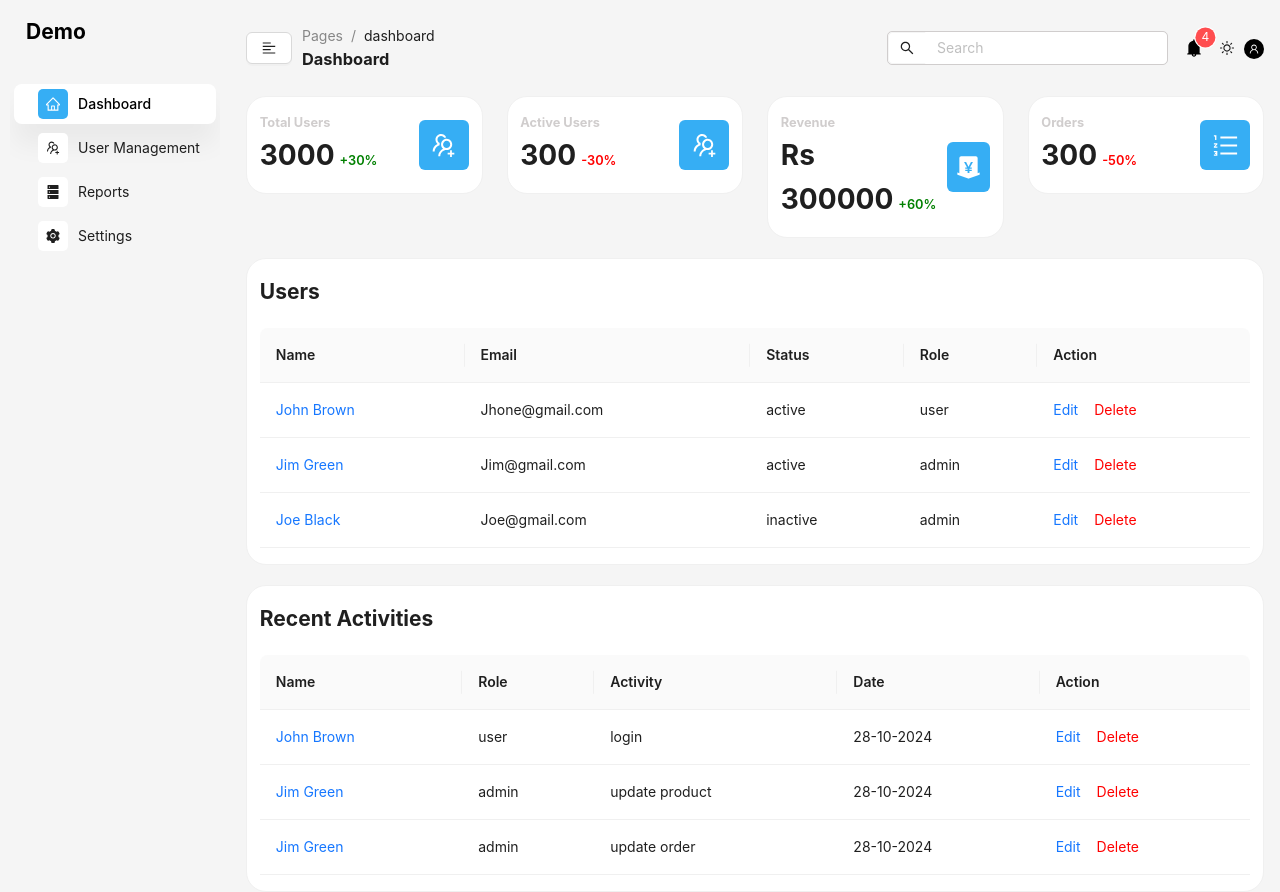
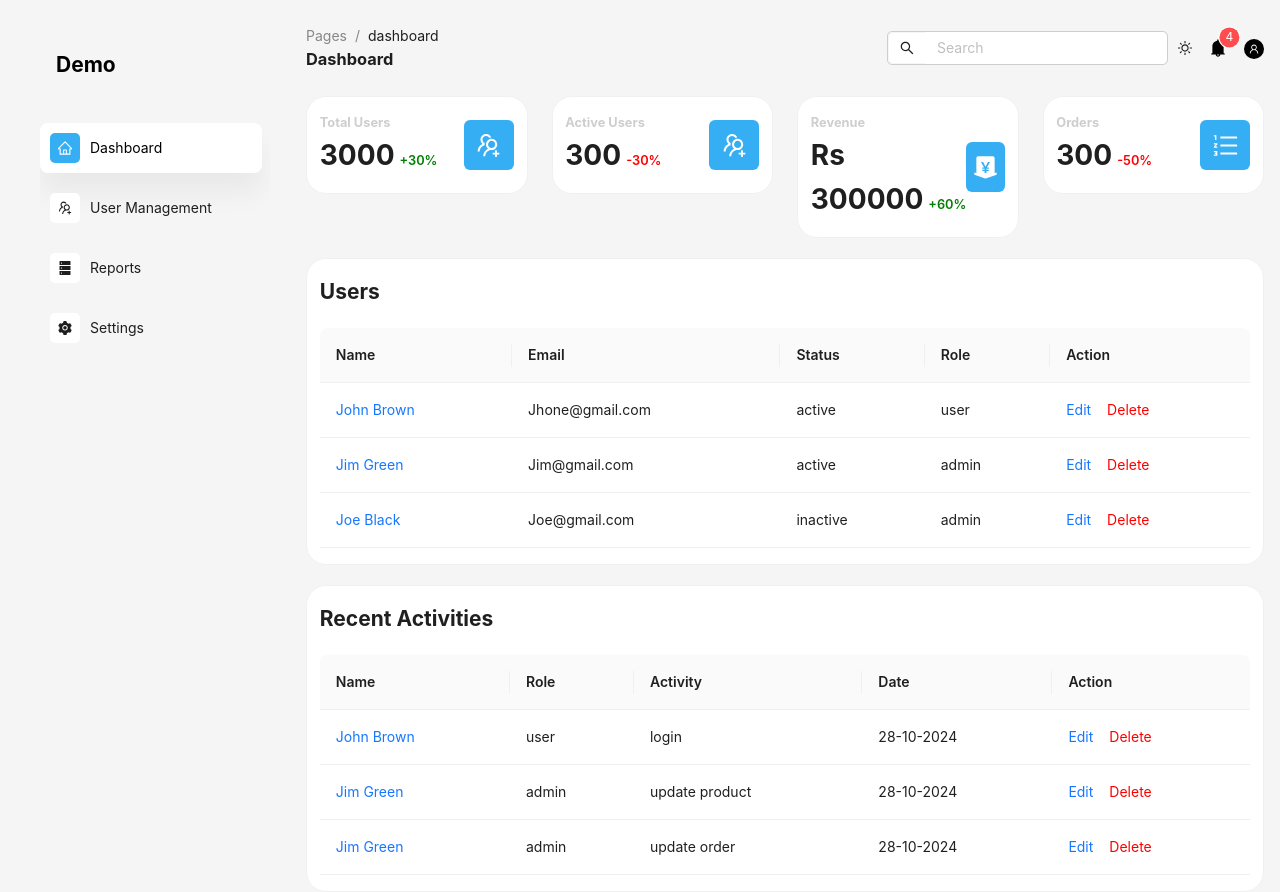
Before and after one commit to arbabhsiddiqui/ant-dashboard-theme, a React (Vite) app: page / in a window 1280 px wide. Built offline with nearby package versions, Linux system fonts and the light colour scheme.

Commit message:
update sidebar to drawer to fix responsive issue

```diff
--- a/src/components/Header/Header.component.jsx
+++ b/src/components/Header/Header.component.jsx
@@ -54,7 +54,7 @@ const items = [
   },
 ];
 
-const Header = ({ collapsed, setCollapsed, isDarkMode, handleThemeSwitch }) => {
+const Header = ({ handleDrawerToggle, isDarkMode, handleThemeToggle }) => {
   const [unFilterUserData, setUnFilterUserData] = useState([]);
 
   const [searchUser, setSearchUser] = useState('');
@@ -89,11 +89,7 @@ const Header = ({ collapsed, setCollapsed, isDarkMode, handleThemeSwitch }) => {
   return (
     <AntHeader className='c-header'>
       <div className='c-header__title-area'>
-        <Button
-          onClick={() => {
-            setCollapsed(!collapsed);
-          }}
-        >
+        <Button onClick={handleDrawerToggle}>
           <AlignLeftOutlined />
         </Button>
 
@@ -123,6 +119,15 @@ const Header = ({ collapsed, setCollapsed, isDarkMode, handleThemeSwitch }) => {
           />
         </Space.Compact>
 
+        <MoonOutlined
+          onClick={() => handleThemeToggle()}
+          className={`${!isDarkMode ? 'd-none' : ''}`}
+        />
+        <SunOutlined
+          onClick={() => handleThemeToggle()}
+          className={`${isDarkMode ? 'd-none' : ''}`}
+        />
+
         <Badge
           className='hover'
           count={4}
@@ -132,15 +137,6 @@ const Header = ({ collapsed, setCollapsed, isDarkMode, handleThemeSwitch }) => {
             icon={<BellFilled />}
           />
         </Badge>
-
-        <MoonOutlined
-          onClick={() => handleThemeSwitch()}
-          className={`${!isDarkMode ? 'd-none' : ''}`}
-        />
-        <SunOutlined
-          onClick={() => handleThemeSwitch()}
-          className={`${isDarkMode ? 'd-none' : ''}`}
-        />
 
         <Dropdown
           menu={{
--- a/src/components/Header/Header.style.scss
+++ b/src/components/Header/Header.style.scss
@@ -22,6 +22,13 @@
     display: flex;
     gap: 10px;
     align-items: center;
+
+    @media only screen and (min-width: 769px) {
+      .ant-btn {
+        display: none;
+      }
+    }
+
     .title {
       display: flex;
       justify-content: flex-start;
--- a/src/components/LayoutHandler/LayoutHandler.component.jsx
+++ b/src/components/LayoutHandler/LayoutHandler.component.jsx
@@ -1,4 +1,4 @@
-import { Flex, Layout, ConfigProvider, theme } from 'antd';
+import { Flex, Layout, ConfigProvider, theme, Drawer } from 'antd';
 import { Outlet } from 'react-router-dom';
 
 // local imports
@@ -7,19 +7,23 @@ import SideBar from '../SideBar/SideBar.component';
 
 import './LayoutHandler.style.scss';
 import { useState } from 'react';
+import Menus from '../Menus/Menus.compoent';
 
 const LayoutHandler = () => {
-  const [collapsed, setCollapsed] = useState(false);
+  const [isDarkMode, setIsDarkMode] = useState(false);
+  const [isDrawerOpen, setIsDrawerOpen] = useState(false);
 
-  const [isDarkMode, setIsDarkMode] = useState(false);
-
-  const handleThemeSwitch = () => {
+  const handleThemeToggle = () => {
     setIsDarkMode(!isDarkMode);
     if (!isDarkMode) {
       document.body.setAttribute('data-theme', 'dark');
     } else {
       document.body.removeAttribute('data-theme');
     }
+  };
+
+  const handleDrawerToggle = () => {
+    setIsDrawerOpen(true);
   };
 
   return (
@@ -34,17 +38,26 @@ const LayoutHandler = () => {
         wrap
       >
         <Layout className='c-layout'>
-          <SideBar
-            collapsed={collapsed}
-            setCollapsed={setCollapsed}
-          />
+          <Drawer
+            title='Demo'
+            placement='left'
+            closable={false}
+            onClose={() => {
+              setIsDrawerOpen(false);
+            }}
+            open={isDrawerOpen}
+            key={'left'}
+            width={250}
+          >
+            <Menus />
+          </Drawer>
+          <SideBar />
 
           <Layout>
             <Header
-              collapsed={collapsed}
-              setCollapsed={setCollapsed}
+              handleDrawerToggle={handleDrawerToggle}
               isDarkMode={isDarkMode}
-              handleThemeSwitch={handleThemeSwitch}
+              handleThemeToggle={handleThemeToggle}
             />
             <main className='c-layout__content-area'>
               <Outlet />
--- /dev/null
+++ b/src/components/Menus/Menus.compoent.jsx
@@ -0,0 +1,49 @@
+import { Menu } from 'antd';
+import { Link } from 'react-router-dom';
+import {
+  DatabaseFilled,
+  HomeOutlined,
+  SettingFilled,
+  UsergroupAddOutlined,
+} from '@ant-design/icons';
+
+// local imports
+
+// Define menu items array
+const menuItems = [
+  {
+    key: 'home',
+    icon: <HomeOutlined />,
+    label: <Link to='/'>Dashboard</Link>,
+  },
+  {
+    key: 'user-management',
+    icon: <UsergroupAddOutlined />,
+    label: <Link to='/user-management'>User Management</Link>,
+  },
+  {
+    key: 'reports',
+    icon: <DatabaseFilled />,
+    label: <Link to='/reports'>Reports</Link>,
+  },
+  {
+    key: 'settings',
+    icon: <SettingFilled />,
+    label: <Link to='/settings'>Settings</Link>,
+  },
+];
+
+import './Menus.style.scss';
+
+const Menus = () => {
+  return (
+    <Menu
+      className='c-menu'
+      defaultSelectedKeys={['home']}
+      mode={'inline'}
+      items={menuItems}
+    />
+  );
+};
+
+export default Menus;
--- /dev/null
+++ b/src/components/Menus/Menus.style.scss
@@ -0,0 +1,34 @@
+.c-menu {
+  background: transparent;
+  border: none !important;
+  display: flex;
+  flex-direction: column;
+  gap: 10px;
+  overflow: auto;
+
+  .ant-menu-item {
+    padding: 25px 10px !important;
+    margin: 0;
+    display: flex;
+    justify-content: center;
+    align-items: flex-start;
+
+    &:hover,
+    &.ant-menu-item-selected {
+      background: var(--white) !important;
+      box-shadow: 0 20px 27px rgba(0, 0, 0, 0.05);
+      color: var(--black);
+
+      .anticon {
+        background: var(--primary);
+        color: var(--white);
+      }
+    }
+
+    .anticon {
+      background: var(--white);
+      padding: 0.5rem;
+      border-radius: 5px;
+    }
+  }
+}
--- a/src/components/SideBar/SideBar.component.jsx
+++ b/src/components/SideBar/SideBar.component.jsx
@@ -1,76 +1,26 @@
-import { Button, Layout, Menu } from 'antd';
-import {
-  DatabaseFilled,
-  HomeOutlined,
-  SettingFilled,
-  UsergroupAddOutlined,
-  CloseOutlined,
-} from '@ant-design/icons';
-import { Link } from 'react-router-dom';
+import { Layout } from 'antd';
 
 // local imports
 const { Sider } = Layout;
 
 import './SideBar.style.scss';
+import Menus from '../Menus/Menus.compoent';
 
-// Define menu items array
-const menuItems = [
-  {
-    key: 'home',
-    icon: <HomeOutlined />,
-    label: <Link to='/'>Dashboard</Link>,
-  },
-  {
-    key: 'user-management',
-    icon: <UsergroupAddOutlined />,
-    label: <Link to='/user-management'>User Management</Link>,
-  },
-  {
-    key: 'reports',
-    icon: <DatabaseFilled />,
-    label: <Link to='/reports'>Reports</Link>,
-  },
-  {
-    key: 'settings',
-    icon: <SettingFilled />,
-    label: <Link to='/settings'>Settings</Link>,
-  },
-];
-
-const SideBar = ({ collapsed, setCollapsed }) => {
+const SideBar = () => {
   return (
-    <>
     <Sider
-        width={230} // Custom width for expanded state
-        collapsed={collapsed}
-        className={`c-sidebar ${collapsed ? 'collapsed' : ''}`}
-        breakpoint='lg'
-        collapsedWidth={0}
+      width={270}
+      className='c-sidebar'
+      collapsedWidth='0'
+      trigger={null}
     >
       <div className='c-sidebar__container'>
         <div className='c-sidebar__title-area'>
           <h1>Demo</h1>
-            <Button
-              color='danger'
-              variant='outlined'
-              size='small'
-              onClick={() => {
-                setCollapsed(!collapsed);
-              }}
-              className='collapsed-button'
-            >
-              <CloseOutlined className='collapsed-icon' />
-            </Button>
         </div>
-
-          <Menu
-            defaultSelectedKeys={['home']}
-            mode={'inline'}
-            items={menuItems}
-          />
+        <Menus />
       </div>
     </Sider>
-    </>
   );
 };
 
--- a/src/components/SideBar/SideBar.style.scss
+++ b/src/components/SideBar/SideBar.style.scss
@@ -1,17 +1,30 @@
 .c-sidebar {
-  display: flex;
-  justify-content: center;
-  align-items: center;
-  text-align: center;
-  flex-direction: row;
-  background: var(--base);
-  z-index: 9999;
-  position: absolute;
-  height: 100%;
+  margin: 20px 0 0 20px;
+  padding: 13px 20px;
+  height: calc(100vh - 20px);
+  background: transparent;
+  display: none;
 
   @media only screen and (min-width: 769px) {
-    position: relative;
-    box-shadow: none;
+    display: unset;
+  }
+
+  .ant-layout-sider {
+    width: 0 !important;
+    max-width: 0 !important;
+    min-width: 0 !important;
+
+    @media only screen and (min-width: 769px) {
+      flex: 0 0 270px !important;
+      width: 270px !important;
+      max-width: 270px !important;
+      min-width: 270px !important;
+    }
+
+    & .ant-layout-sider-children {
+      width: auto;
+      height: 100%;
+    }
   }
 
   .ant-layout-sider-zero-width-trigger {
@@ -33,49 +46,5 @@
     h1 {
       color: var(--black);
     }
-    .collapsed-button {
-      color: var(--danger);
-
-      @media only screen and (min-width: 769px) {
-        display: none;
-      }
-    }
-  }
-
-  .ant-menu {
-    background: transparent;
-    border-inline-end: none !important;
-    overflow: auto;
-    height: 100%;
-    .ant-menu-item {
-      text-align: start;
-
-      &:hover {
-        background: var(--white) !important;
-        box-shadow: 0 20px 27px rgb(0 0 0 / 5%);
-        .anticon {
-          background: var(--primary);
-          color: var(--white);
-        }
-      }
-
-      &.ant-menu-item-selected {
-        box-shadow: 0 20px 27px rgb(0 0 0 / 5%);
-
-        background: var(--white) !important;
-        color: var(--black);
-        font-weight: 500;
-        .anticon {
-          background: var(--primary);
-          color: var(--white);
-        }
-      }
-
-      .anticon {
-        background: var(--white);
-        padding: 0.5rem;
-        border-radius: 5px;
-      }
-    }
   }
 }
--- a/src/index.scss
+++ b/src/index.scss
@@ -24,7 +24,7 @@
 /* Apply custom variables for dark mode */
 [data-theme='dark'] {
   --base: #000000;
-  --white: #000;
+  --white: #181515;
   --black: #fff;
 }
 
```
Lines whose indentation alone changed are shown as unchanged.
